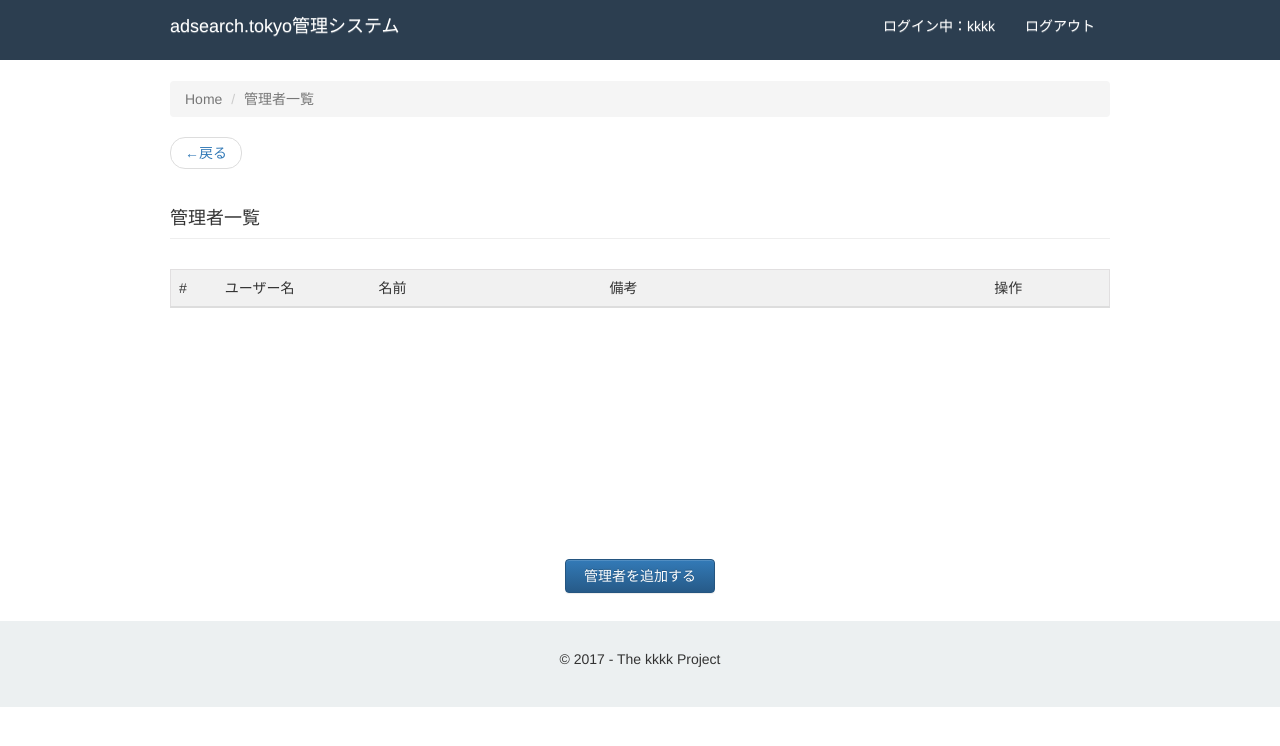
After one commit to kk0917/adsearch.tokyo, a PHP site: template app/resources/views/admin/staff/index.html.twig in a window 1280 px wide. The commit adds this page. Shown: the top 746 px of the page. Run offline with PHP 8.4, Linux system fonts and the light colour scheme; the template is opened without the code that fills it, so the values that code supplies are empty; some libraries are stand-ins or nearby versions.

Commit message:
refs #0003 create manager function of backend
* トップページ
** トップメニューに管理者機能リンクを追加
* 管理者機能
** 一覧画面をテンプレート・コントローラー・ロジックともに作成
** 各画面のリンク誤りを修正
** 完了画面のバリデーションを一旦取る（あとでセッションにて値引き回すのでひとまずバリデ外して良いかなと）

```diff
--- a/app/resources/views/admin/error.html.twig
+++ b/app/resources/views/admin/error.html.twig
@@ -9,8 +9,8 @@
   </ol>
 
   <h4 class="page-header">エラー画面</h4>
-  <p>{{ error }}</p>
-  <button class="btn btn-default button-center"><a href="/backend/index.php">トップページに戻る</a></button>
+  <p class="alert alert-danger">{{ error }}</p>
+  <button class="btn btn-default button-center"><a href="/admin/index.php">トップページに戻る</a></button>
 
 
 {% endblock %}
--- a/app/resources/views/admin/index.html.twig
+++ b/app/resources/views/admin/index.html.twig
@@ -7,7 +7,7 @@
   <div class="panel panel-default">
     <div class="panel-heading">管理者管理</div>
     <ul class="list-group">
-      <li class="list-group-item">管理者一覧</li>
+      <li class="list-group-item"><a href="staff/index.php">管理者一覧</a></li>
       <li class="list-group-item">Dapibus ac facilisis in</li>
       <li class="list-group-item">Morbi leo risus</li>
       <li class="list-group-item">Porta ac consectetur ac</li>
--- a/app/resources/views/admin/staff/complete.html.twig
+++ b/app/resources/views/admin/staff/complete.html.twig
@@ -11,7 +11,7 @@
 
   <h4 class="page-header">管理者追加 完了画面</h4>
   <p>{{ username }} さんを追加しました。</p>
-  <button class="btn btn-default button-center"><a href="/backend/index.php">トップページに戻る</a></button>
+  <button class="btn btn-default button-center"><a href="/admin/index.php">トップページに戻る</a></button>
 
 
 {% endblock %}
--- /dev/null
+++ b/app/resources/views/admin/staff/index.html.twig
@@ -0,0 +1,50 @@
+{% extends "admin/layout.html.twig" %}
+
+{% block title %}管理者一覧{{ parent() }}{% endblock %}
+
+{% block body %}
+
+  <ol class="breadcrumb">
+    <li class="active">Home</li>
+    <li class="active">管理者一覧</li>
+  </ol>
+
+  <nav aria-label="...">
+    <ul class="pager">
+      <li class="previous"><a onclick="history.back()"><span aria-hidden="true">&larr;</span>戻る</a></li>
+    </ul>
+  </nav>
+
+  <h4 class="page-header">管理者一覧</h4>
+
+  <div style="width:100%;height:300px;overflow:auto;">
+    <table class="table table-striped table-hover">
+      <thead>
+        <tr>
+          <th style="width:3%">#</th>
+          <th style="width:10%">ユーザー名</th>
+          <th style="width:15%">名前</th>
+          <th>備考</th>
+          <th style="width:8%">操作</th>
+        </tr>
+      </thead>
+      <tbody>
+        {% for manager in managers %}
+          <tr>
+            <td>{{ manager.id }}</td>
+            <td>{{ manager.user_name }}</td>
+            <td>{{ manager.last_name }} {{ manager.first_name }}</td>
+            <td>{{ manager.remarks }}</td>
+            <td>
+              <button class="btn btn-default btn-sm" value="{{ manager.id }}">編集</button>
+              <button class="btn btn-default btn-sm" value="{{ manager.id }}">削除</button>
+            </td>
+          </tr>
+        {% endfor %}
+      </tbody>
+    </table>
+  </div>
+
+  <button class="btn btn-primary button-center">管理者を追加する</button>
+
+{% endblock %}
--- a/web/admin/staff/complete.php
+++ b/web/admin/staff/complete.php
@@ -17,10 +17,8 @@ $managerRepository = new ManagerRepository();
 
 $managerRepository->setAllProperties('INSERT');
 
-// POSTで値渡しのため念のため完了画面でもバリデート
-// & このページに直接アクセスしてきた場合はエラー画面遷移
-$errors = $managerRepository->validate();
-if (count($_POST) == 0 || count($errors)) {
+// このページに直接アクセスしてきた場合はエラー画面遷移
+if (count($_POST) == 0) {
     echo $twig->render('admin/error.html.twig', [
         'error' => '操作に誤りがありました。初めからやり直してください。',
     ]);
--- a/web/admin/staff/confirm.php
+++ b/web/admin/staff/confirm.php
@@ -13,7 +13,7 @@ use AppBundle\Entity\ManagerRepository;
 $loader = new Twig_Loader_Filesystem($_SERVER['DOCUMENT_ROOT'] . '/app/resources/views/');
 $twig   = new Twig_Environment($loader);
 
-// & このページに直接アクセスしてきた場合はエラー画面遷移
+// このページに直接アクセスしてきた場合はエラー画面遷移
 if (count($_POST) == 0) {
     echo $twig->render('admin/error.html.twig', [
         'error' => '操作に誤りがありました。初めからやり直してください。',
```
Also changed, not shown: src/AppBundle/Entity/ManagerRepository.php (+16 -5 lines), web/admin/staff/index.php (added, +19 -0 lines).
